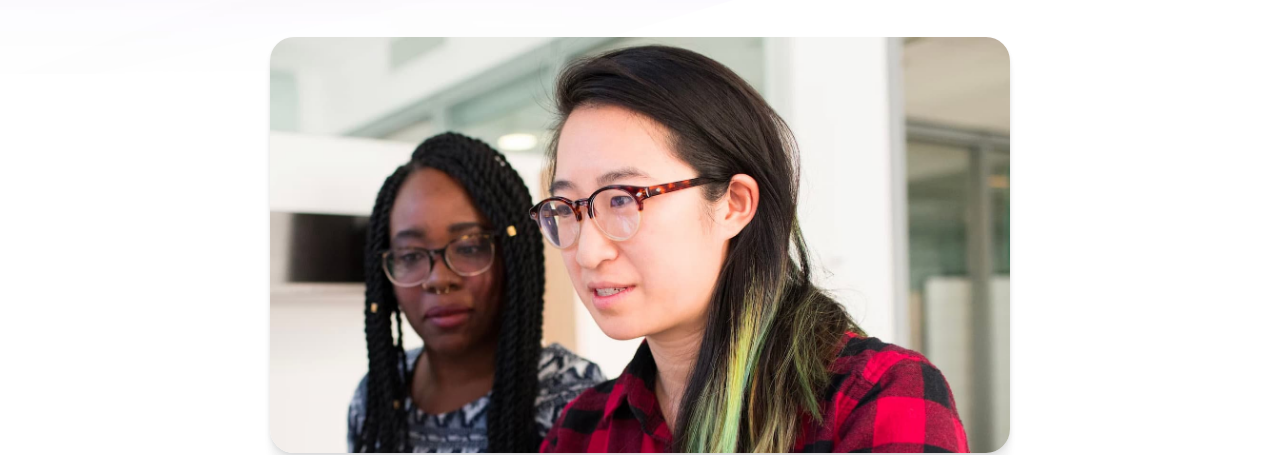
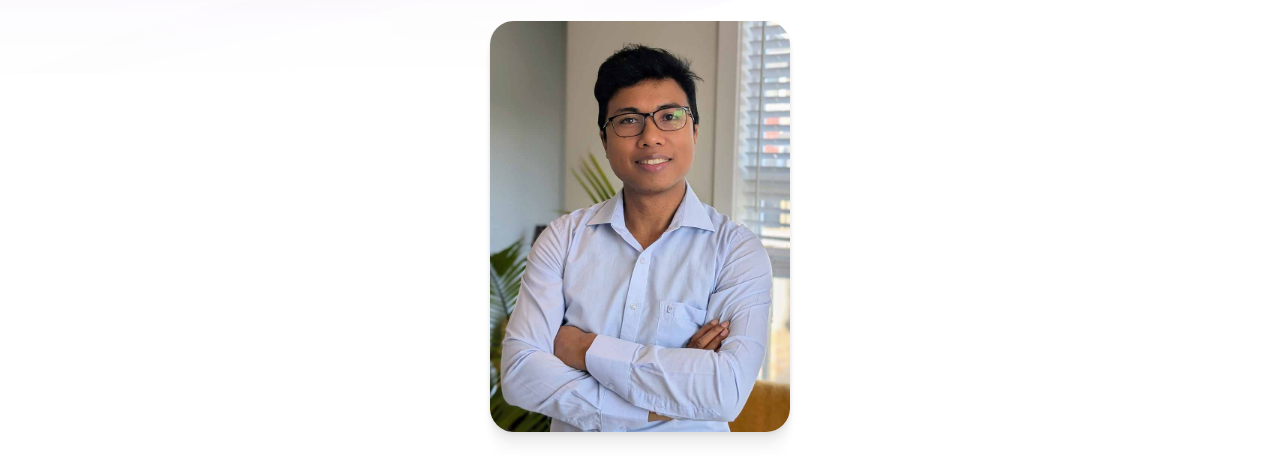
Before and after one commit to safydy/r-safydy-protfolio, an Astro site: page /about in a window 1280 px wide. Shown: the part 353-808 px from the top of the page. Built offline with nearby package versions, Linux system fonts and the light colour scheme; Astro itself is replaced by a stand-in of ours.

Commit message:
update about me

```diff
--- a/src/pages/about.astro
+++ b/src/pages/about.astro
@@ -10,17 +10,21 @@ const currentYear = new Date().getFullYear();
 <BaseLayout title="About | Safidy Rambeloson" description="About Safidy Rambeloson Lorem Ipsum">
 	<div class="stack gap-20">
 		<main class="wrapper about">
-			<Hero
-				title="More about me"
-				tagline="Thanks for visiting! Read on to learn more about me and my background."
-			>
+			<div class="about-hero">
+				<Hero
+					title="More about me"
+					tagline="Thanks for visiting! Read on to learn more about me and my background."
+					align="center"
+				>
+				</Hero>
 				<img
-					width="1553"
-					height="873"
-					src="/assets/at-work.jpg"
-					alt="Safidy Rambeloson at work with a colleague"
+					class="about-avatar"
+					width="300"
+					height="450"
+					src="/assets/photo2.jpg"
+					alt="Safidy Rambeloson posing for a photo."
 				/>
-			</Hero>
+			</div>
 
 			<section>
 				<h2 class="section-title">Background</h2>
@@ -158,6 +162,10 @@ const currentYear = new Date().getFullYear();
 		gap: 3.5rem;
 	}
 
+	.about-hero {
+		text-align: center;
+	}
+
 	img {
 		margin-top: 1.5rem;
 		border-radius: 1.5rem;
```
Also changed, not shown: public/assets/at-work.jpg (deleted), public/assets/photo2.jpg (added).
